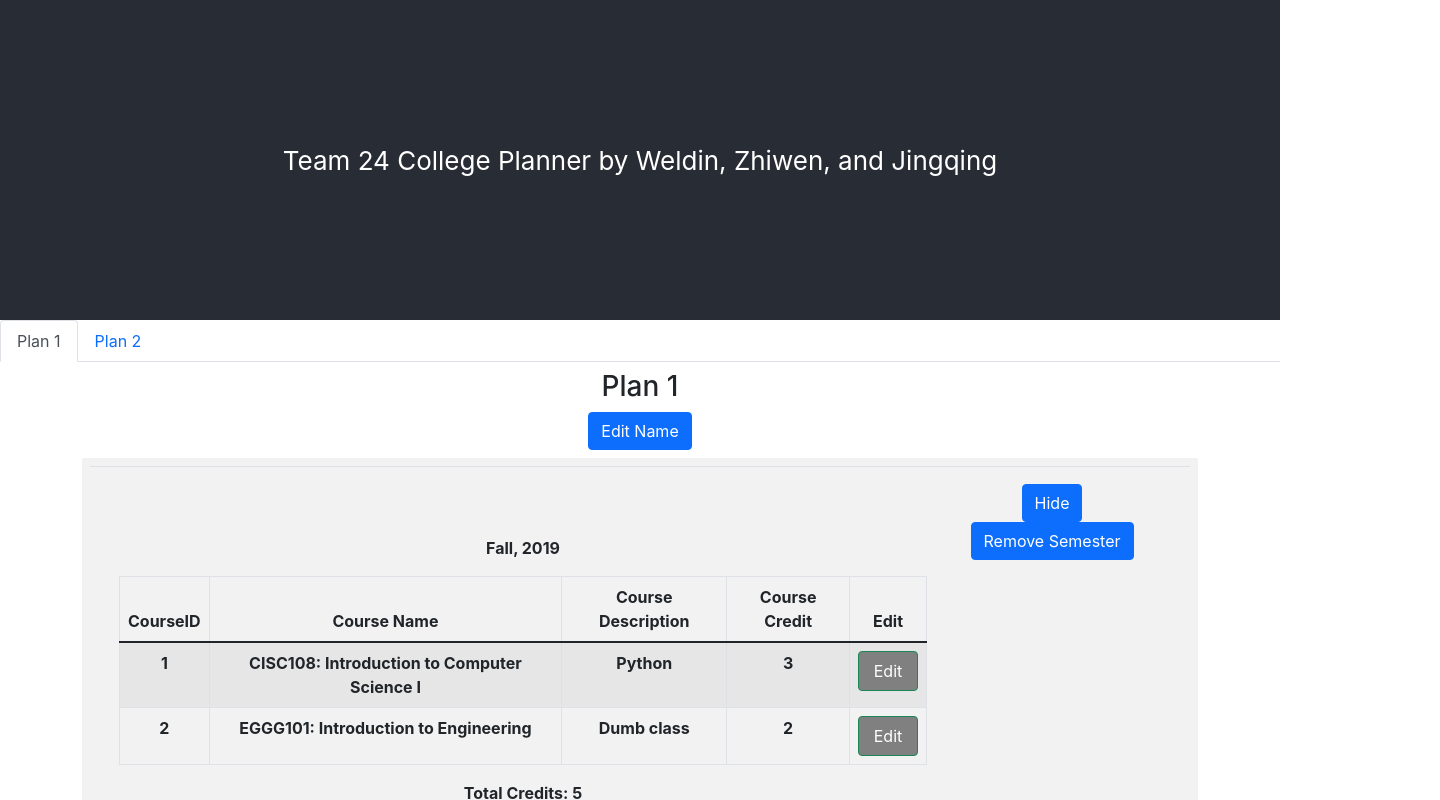
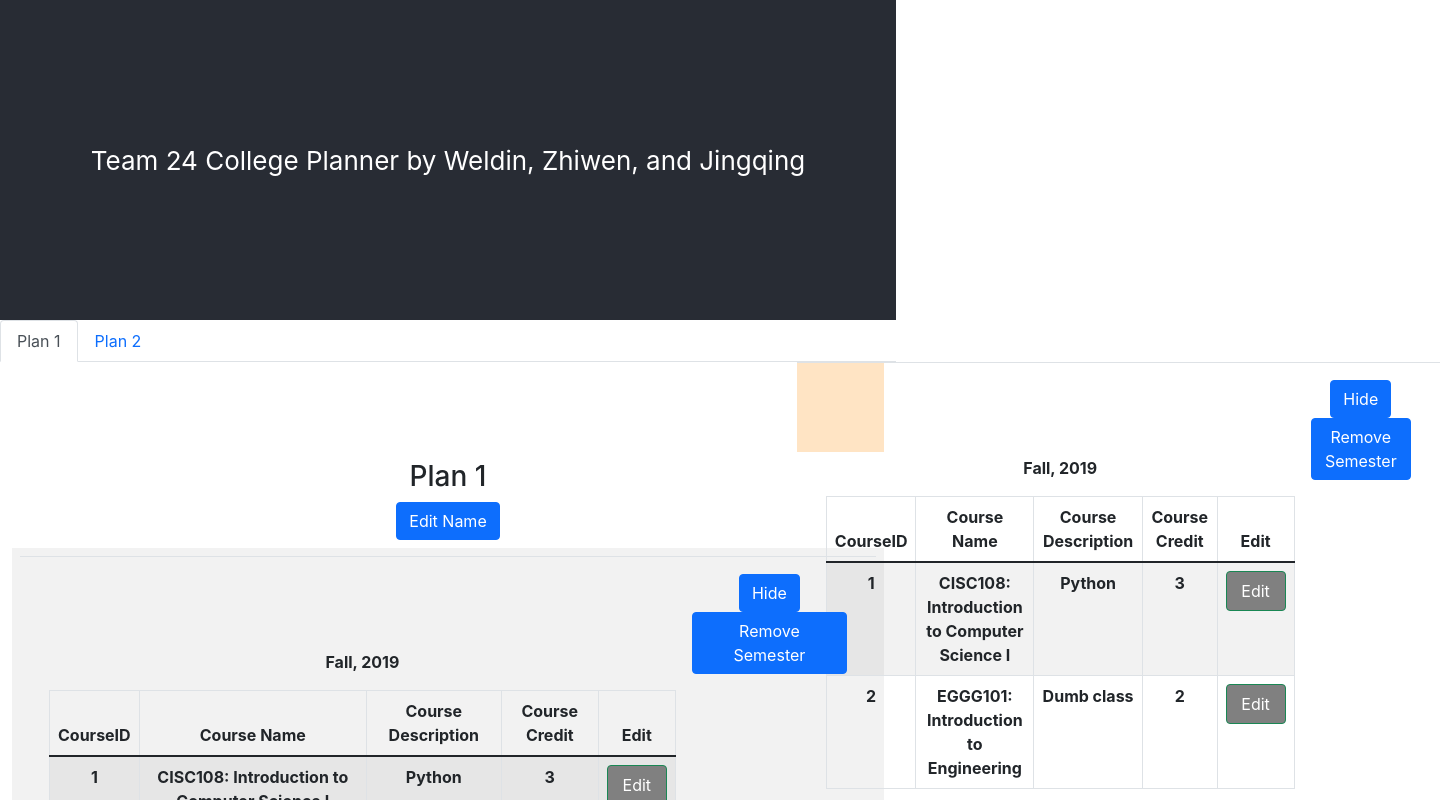
Before and after one commit to UD-CISC275-S22/cis-scheduler-team24, a React (Create React App) app: page / in a window 1280 px wide. Shown: the top 800 px of the page, 1440 px wide, since content can reach past the window. Built offline with nearby package versions, Linux system fonts and the light colour scheme.

Commit message:
try to make a free course pool

```diff
--- a/src/App.css
+++ b/src/App.css
@@ -1,5 +1,6 @@
 .App {
     text-align: center;
+    width: 70%;
 }
 
 .App-logo {
@@ -43,3 +44,11 @@
     width: 60px;
     background-color: grey;
 }
+
+.Courses-Pool {
+    height: 90px;
+    width: 90px;
+    background-color: bisque;
+    float: right;
+    width: 10%;
+}
--- a/src/components/viewPlan.tsx
+++ b/src/components/viewPlan.tsx
@@ -53,6 +53,14 @@ export function ViewPlan({
     return (
         <div>
             <Container>
+                <span>
+                    <div className="Courses-Pool">
+                        <ListSemesters
+                            planSemesters={semesters}
+                            removeSemester={removeSemester}
+                        ></ListSemesters>
+                    </div>
+                </span>
                 <Table striped borderless>
                     <thead>
                         <tr>
```
